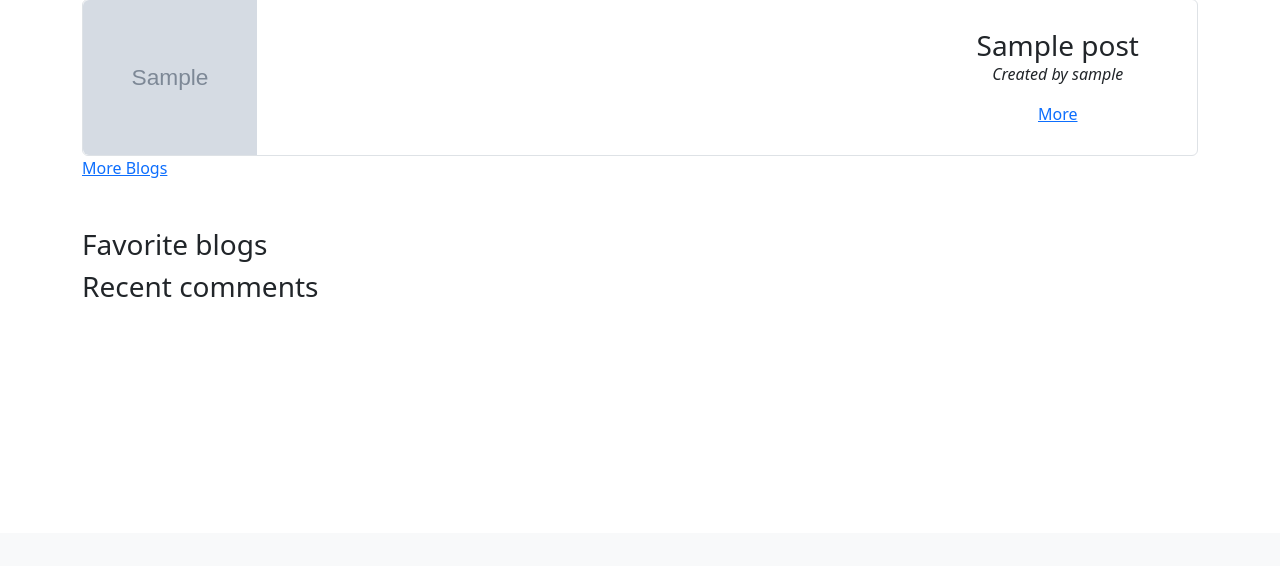
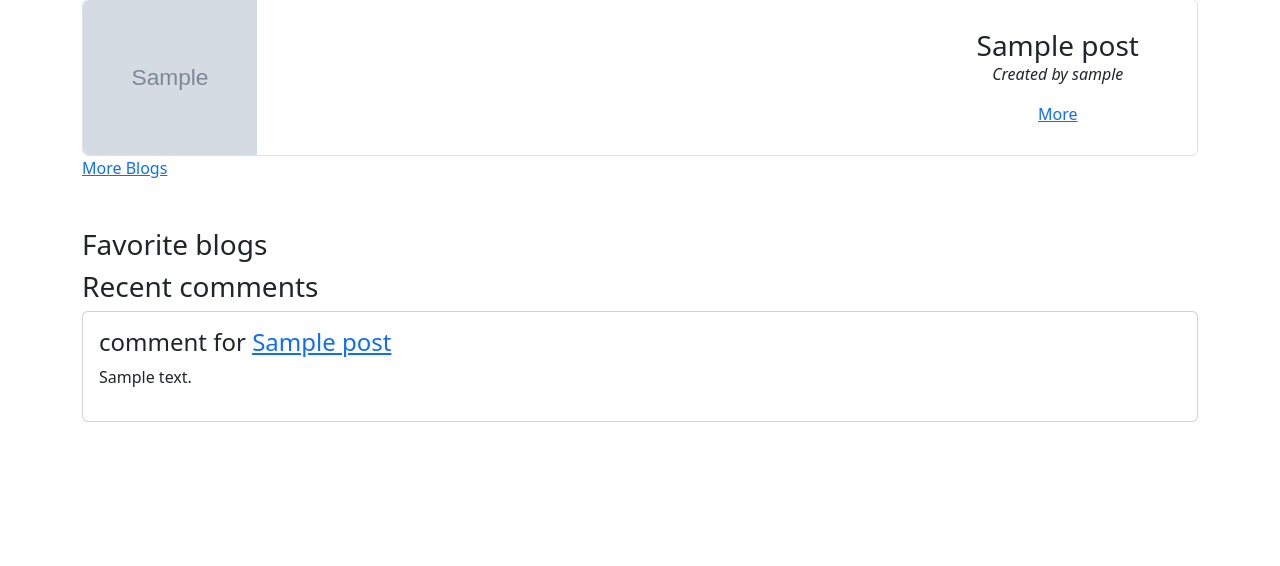
Before and after one commit to Ashkantvn/Blog-app, a Django app: page / in a window 1280 px wide. Shown: the part 267-833 px from the top of the page. Before the commit the page ends 564 px from the top, so only its background shows below. Run offline with Django 5.2, Linux system fonts and the light colour scheme; tables that the repository leaves empty hold one stand-in row (values such as "Sample post"); grey boxes marked "Sample" are stand-in pictures.

Commit message:
Add recent comments in home page template and template

```diff
--- a/blog_app/views.py
+++ b/blog_app/views.py
@@ -7,7 +7,11 @@ from posts import models
 
 def home_view(request):
     latest_posts = models.Post.objects.all().order_by('-date_created')[:9]
-    context = {"latest_posts":latest_posts}
+    comments = models.Comment.objects.all().order_by("-created_date")[:9]
+    context = {
+        "latest_posts":latest_posts,
+        "comments":comments,
+    }
     return render(request,"home.html",context)
 
 
--- a/templates/home.html
+++ b/templates/home.html
@@ -14,7 +14,7 @@
     <article class="">
             <section class="my-5">
                 <h3>Latest blogs</h3>
-                <div class="d-flex flex-column flex-wrap gap-3">
+                <div class="d-flex flex-column gap-3">
                     {% for post in latest_posts %}
                     <div class="d-flex align-items-center rounded border justify-content-between">
                         <img class = "rounded-start" width="174px" height="155px" src="{{post.banner.url}}" alt="{{post.title}}"/>
@@ -34,5 +34,19 @@
     </article>
     <aside>
         <h3>Recent comments</h3>
+        <div class="d-flex flex-column gap-3">
+            {% if comments %}
+            {% for comment in comments %}
+            <section class="card p-3">
+                <h4>
+                    comment for <a href ="{{comment.comment_for.get_absolute_url}}"> {{comment.comment_for.title}}</a>
+                </h4>
+                <p>
+                    {{comment.content}}
+                </p>
+            </section>
+            {% endfor %}
+            {% endif %}
+        </div>
     </aside>
 {% endblock content %}
```
